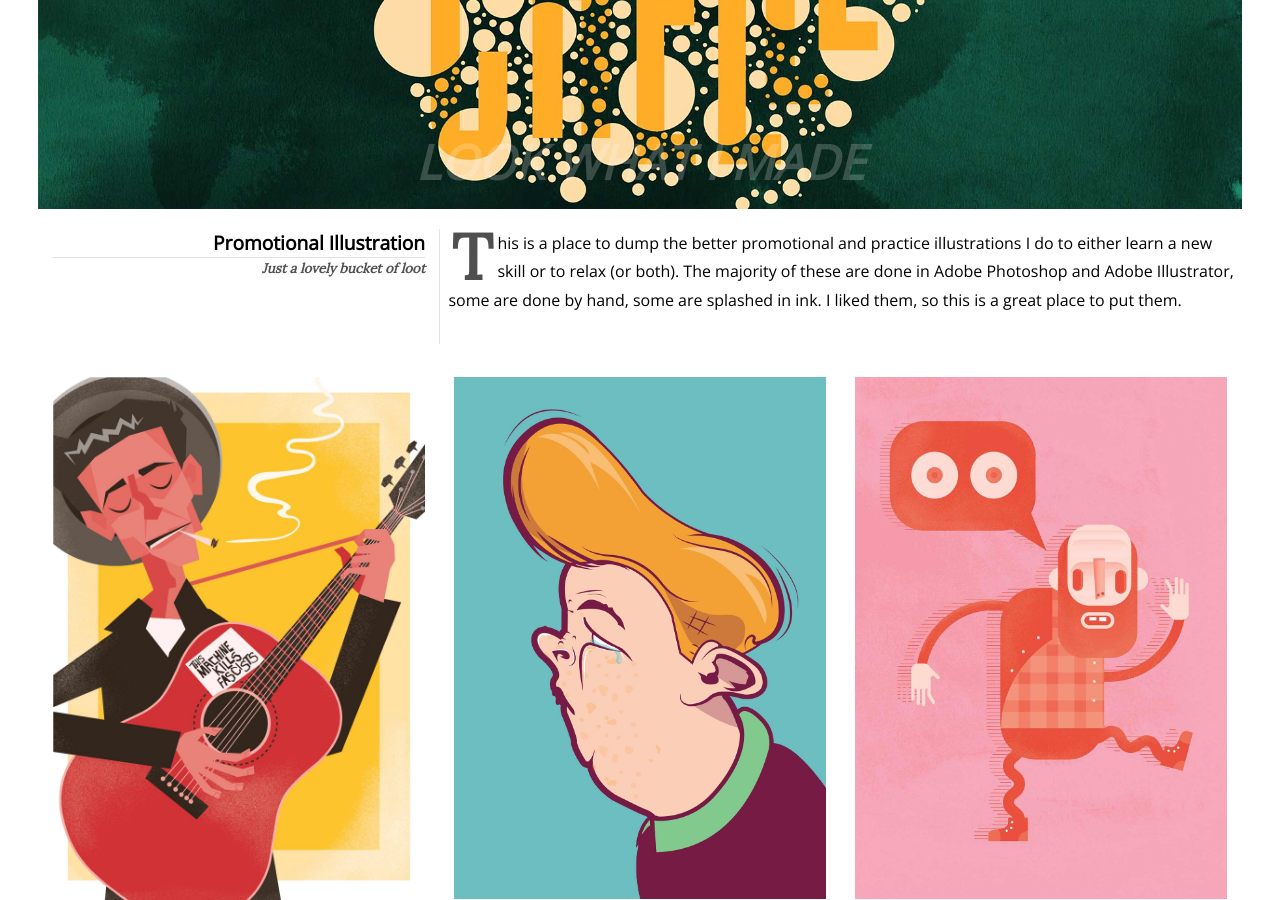
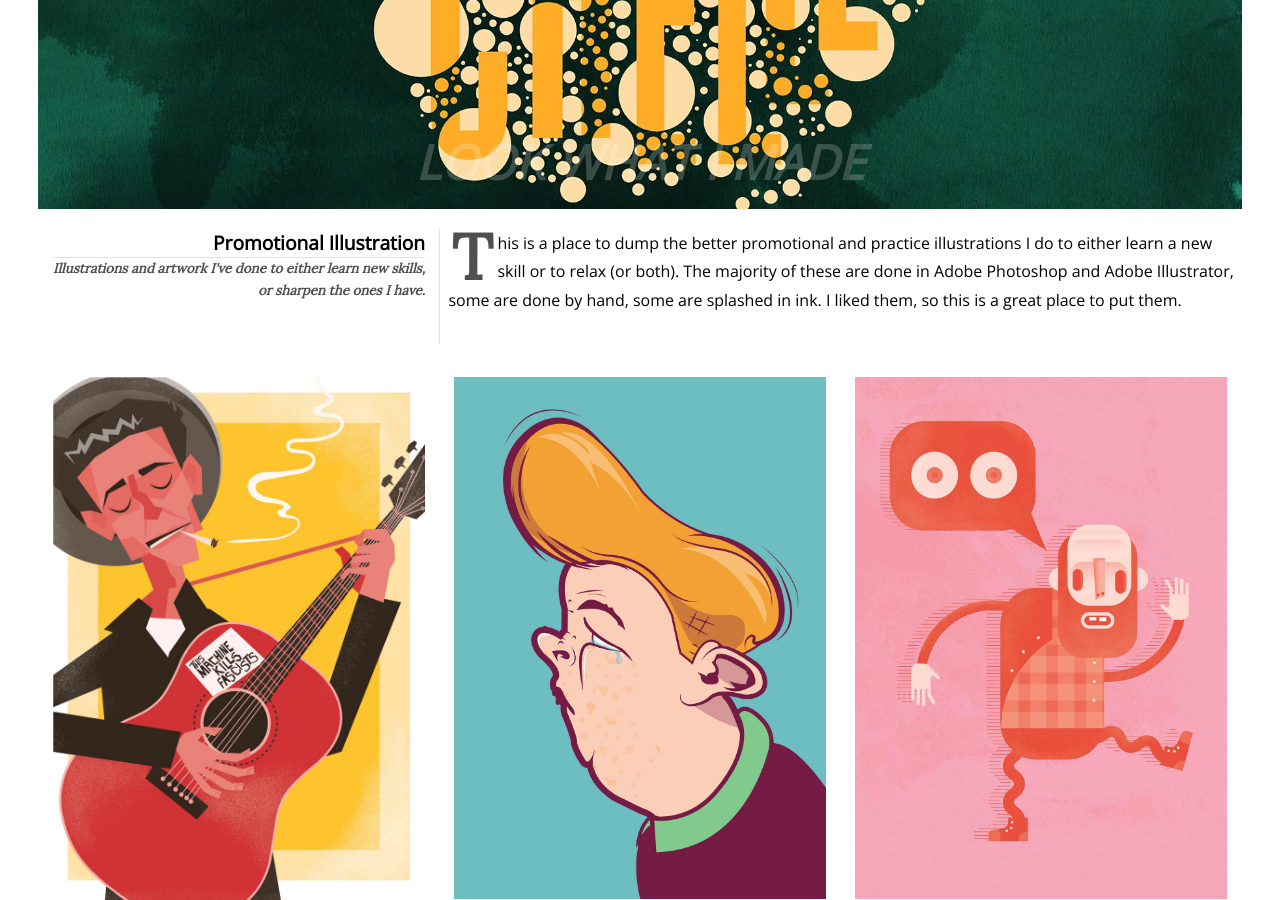
Before and after one commit to hellachella/portfolio-main, a Jekyll site: the page built from illustration.html, in a window 1280 px wide and 900 px high, scrolled down 395 px. Built offline with Jekyll 4.4.1, drawn with Linux system fonts in a browser that asks for light colours; nearby versions of some CDN libraries; some web fonts are replaced; comment, search, counter and statistics services are not loaded; some of the changed lines change nothing that is shown.

Commit message:
fixes- content

```diff
--- a/illustration.html
+++ b/illustration.html
@@ -17,7 +17,7 @@ meta: A collection of promotional illustrations by Chelle Lorenzen, Graphic Desi
     <article class="grid xs-1 s-1 m-1 l-1">
       <div class="unit text-right gutter-1-2 xs-1 s-1 m-1-3 l-1-3">
         <h2 class="kilo push-0">Promotional Illustration</h2>
-        <h3 class="micro italic text-grey serif">Just a lovely bucket of loot</h3>
+        <h3 class="micro italic text-grey serif">Illustrations and artwork I've done to either learn new skills, or sharpen the ones I have.</h3>
 
       </div>
       <div class="border-l milli unit xs-1 s-1 m-2-3 l-2-3">
--- a/js/main.js
+++ b/js/main.js
@@ -20,28 +20,3 @@ $thumbs.on('click', 'a', function (e) {
   $lbHeading.html($(this).attr('data-title'));
   $lbDesc.html($(this).attr('data-desc'));
 });
-
-
-
-// When the close button is pressed
-$lb.on('click', function () {
-  // Change the lightbox's data attribute so it becomes hidden
-  $lb.attr('data-state', 'hidden');
-});
-
-
-var $videoWrap = $('#video-wrap');
-var $video = $('#the-video');
-var $btn = $('#btn-play-pause');
-
-$btn.on('click', function () {
-  if ($video.get(0).paused) {
-    $video.get(0).play();
-    $btn.html('Pause');
-    $videoWrap.attr('data-state', 'playing');
-  } else {
-    $video.get(0).pause();
-    $btn.html('Play');
-    $videoWrap.attr('data-state', 'paused');
-  }
-});
```
Also changed, not shown: images/10-11.jpg.
